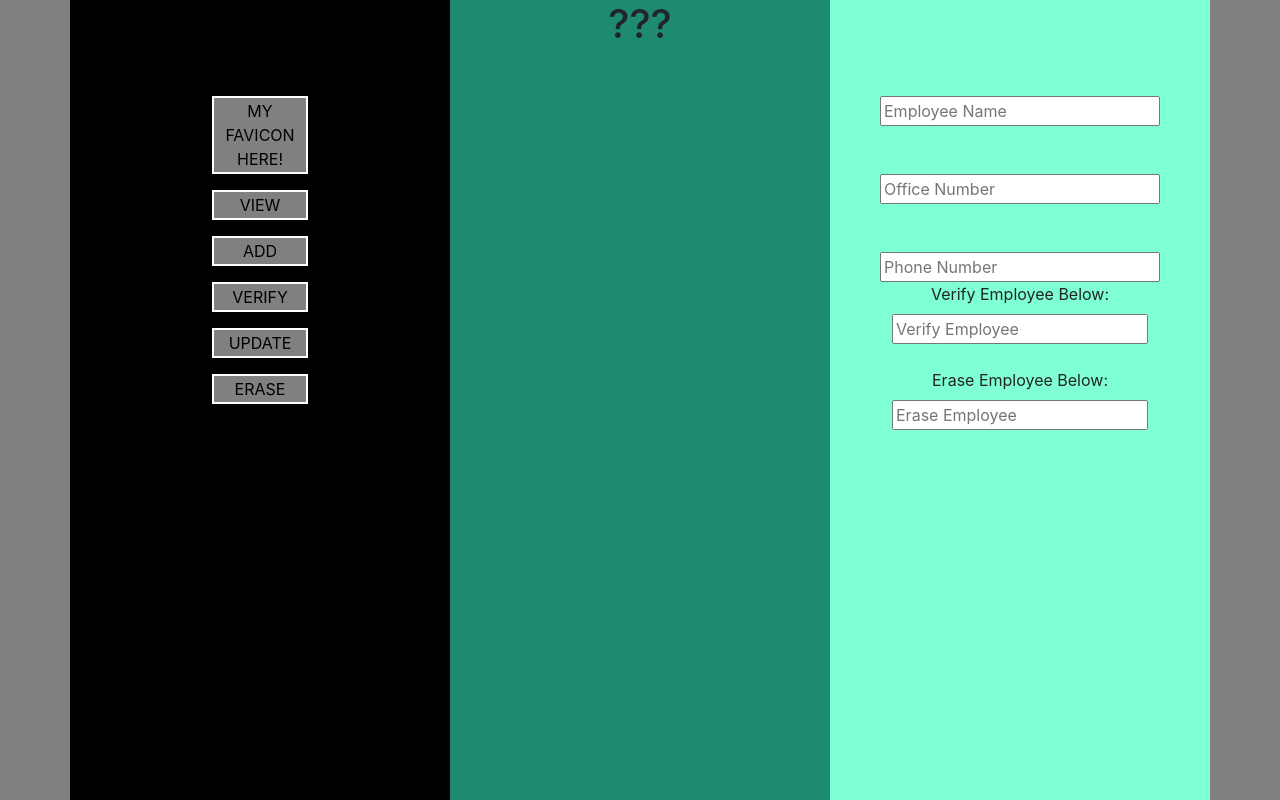
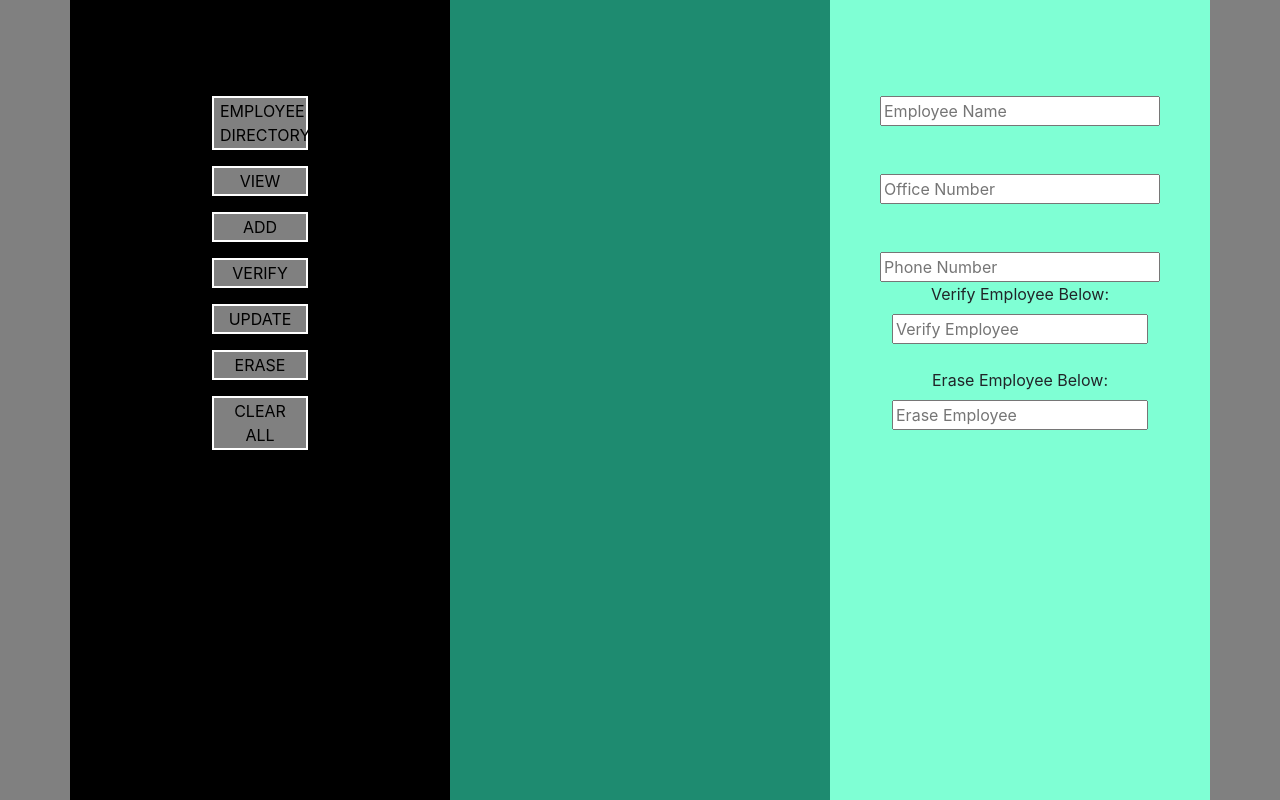
Before and after one commit to ozobianwadibia/Employee-Directory, a plain HTML site: page index.html in a window 1280 px wide. Shown: the top 800 px of the page. Drawn offline with nearby package versions, Linux system fonts and the light colour scheme.

Commit message:
Minor changes

```diff
--- a/assests/js/app.js
+++ b/assests/js/app.js
@@ -32,7 +32,6 @@ $("#add").on("click", add);
 
 //This function verifies the existence of an employee on the list after the 'verify' button is pressed
 function verify() {
-    // $(".main-body").empty();
     const verifyName = $("#verifyName").val();
     //temporary array to hold the inputed name
     let tempArr = [];
@@ -78,7 +77,7 @@ $("#update").on("click", update);
 
 //This function erases the info of a selected employee
 function erase() {
-    $(".main-body").empty();
+    // $(".main-body").empty();
     const eraseName = $("#eraseName").val();
     for (let i = 0; i < employeeList.length; i++) {
         if (employeeList[i].name === eraseName) {
@@ -90,3 +89,14 @@ function erase() {
     view();
 }
 $("#erase").on("click", erase);
+
+function clearAll() {
+    $(".main-body").empty();
+
+    // $("#nameInput").val('');
+    // $("#officenumInput").val('');
+    // $("#phonenumInput").val('');
+    // $("#verifyName").val('');
+    // $("#eraseName").val('');
+}
+$("#clearAll").on("click", clearAll);
--- a/index.html
+++ b/index.html
@@ -15,18 +15,19 @@
         <div class="row">
             <div class="col-md-4 sidebar">
                 <div class="button-labels">
-                    <p><button>MY FAVICON HERE!</button></p>
+                    <p><button>employee directory</button></p>
                     <p><button id="view">view</button></p>
                     <p><button id="add">add</button></p>
                     <p><button id="verify">verify</button></p>
                     <p><button id="update">update</button></p>
                     <p><button id="erase">erase</button></p>
+                    <p><button id="clearAll">clear all</button></p>
                 </div>
                 <!-- button-labels -->
             </div>
             <!-- col-md-4 sidebar-->
             <div class="col-md-4 main-body">
-                <h1 id="chkName">???</h1>
+                <h1 id="chkName"></h1>
             </div>
             <!-- col-md-4 main-body -->
             <div class="col-md-4 inputs">
```
Also changed, not shown: assests/style.css (+20 -0 lines).
